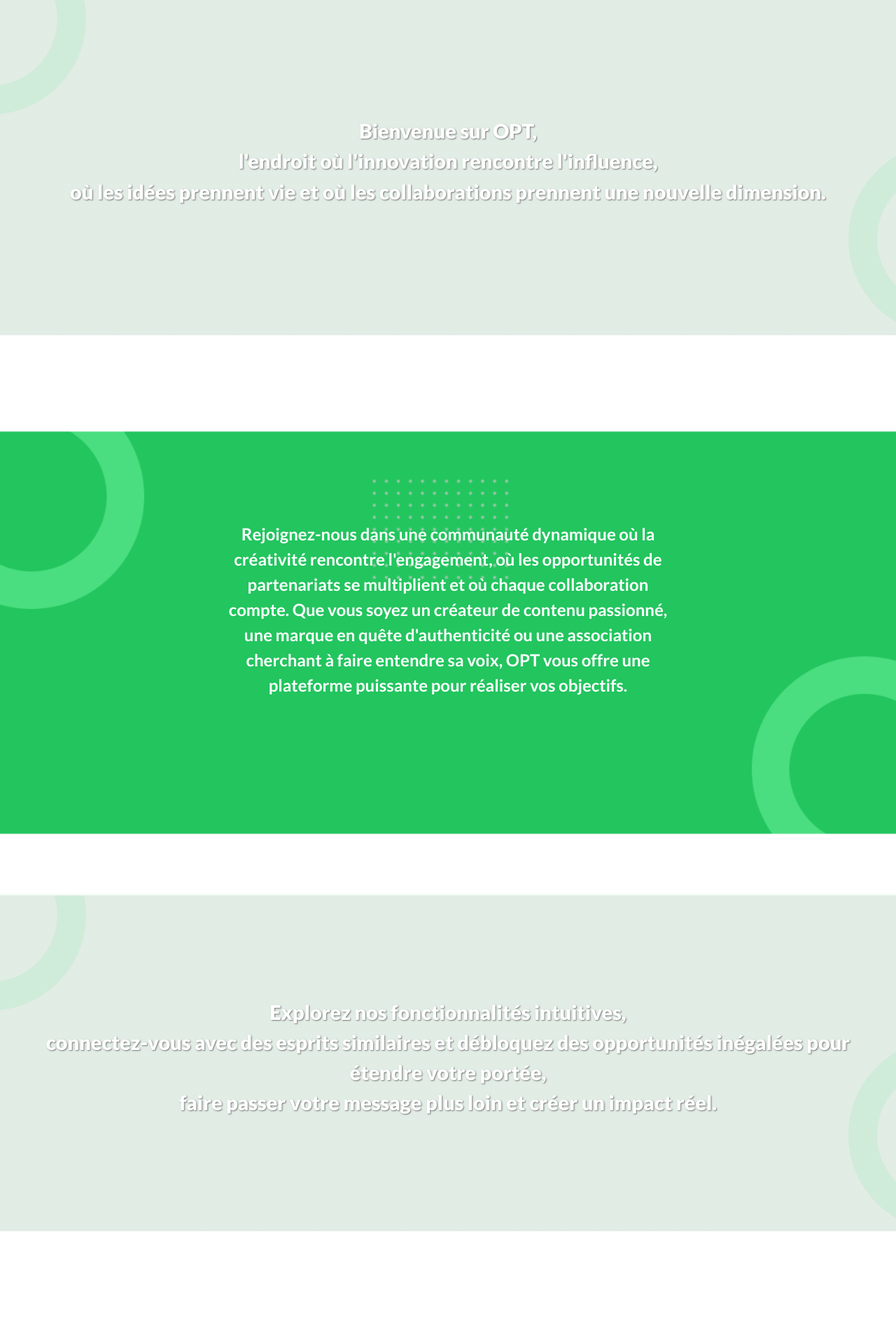
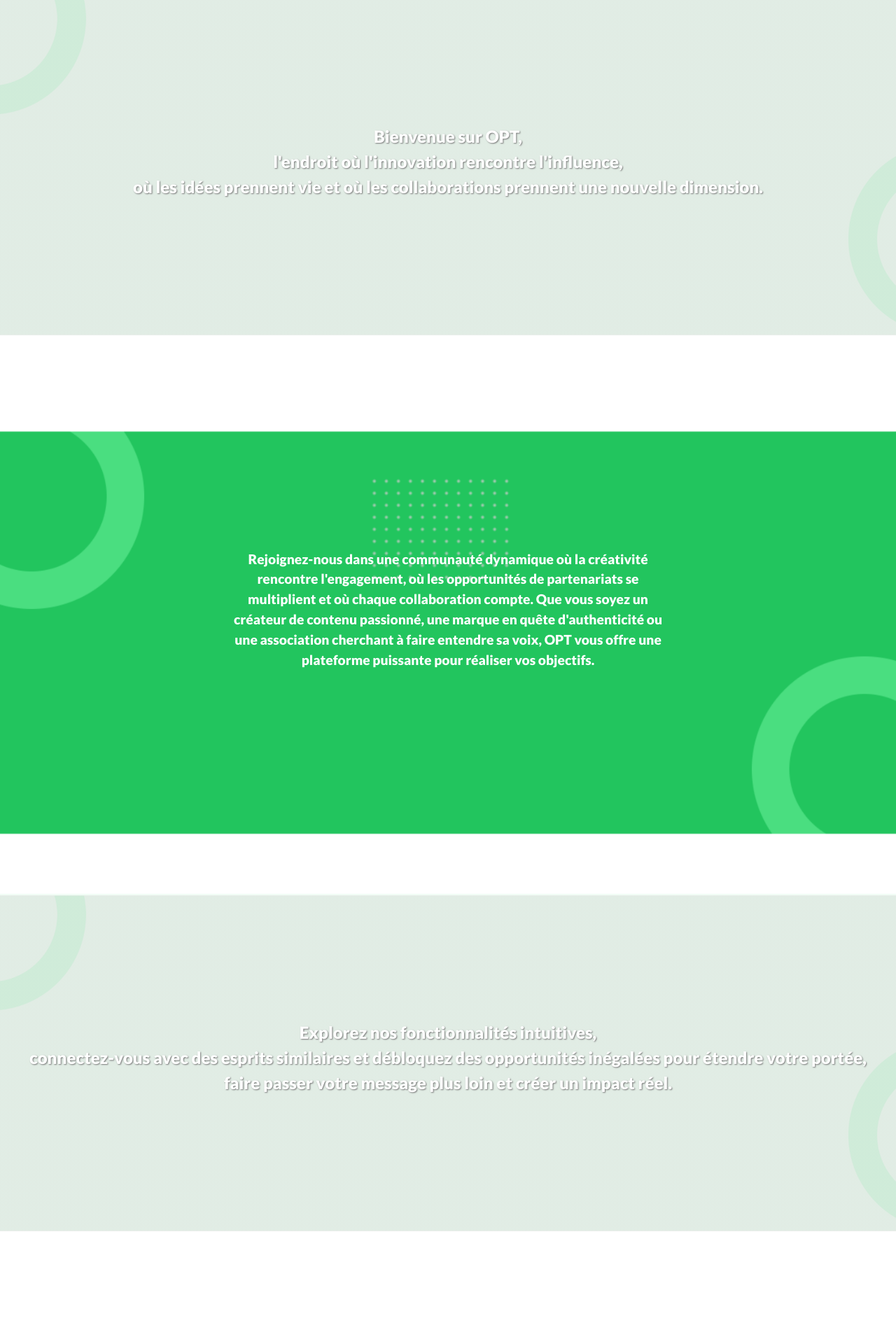
Before and after one commit to NNNACHID/Old_OPT_Project, a Django app: page / in a window 1280 px wide. Shown: the part 801-2721 px from the top of the page at 70% size. Run offline with Django 5.2, Linux system fonts and the light colour scheme; some libraries are stand-ins or nearby versions.

Commit message:
Fix front

```diff
--- a/src/MainApp/templates/home.html
+++ b/src/MainApp/templates/home.html
@@ -9,8 +9,8 @@
         </div>
         {% endfor %}
         <h1 class="">Opt.</h1>
-        <h2 class="fw-bold fs-2">Connectez votre créativité</h2>
-        <p>Découvrez la première plateforme de collaborations impactantes, où les créateurs de contenu, les annonceurs
+        <h2 class="fw-bolder fs-2">Connectez votre créativité</h2>
+        <p class="text-center fw-bold">Découvrez la première plateforme de collaborations impactantes, où les créateurs de contenu, les annonceurs
             et les
             associations se réunissent pour une cause commune.</p>
     </div>
@@ -26,7 +26,7 @@
 </div>
 <div class="container-fluid d-flex justify-content-center align-items-center text-center fw-bolder" id="third-hero">
     <div class="col-md-6">
-        <p>Rejoignez-nous dans une communauté dynamique où la créativité rencontre l'engagement, où les opportunités de
+        <p class="fw-bolder">Rejoignez-nous dans une communauté dynamique où la créativité rencontre l'engagement, où les opportunités de
             partenariats se multiplient et où chaque collaboration compte. Que vous soyez un créateur de contenu
             passionné,
             une
@@ -41,7 +41,7 @@
         inégalées pour étendre votre portée,<br> faire passer votre message plus loin et créer un impact réel.</p>
 </div>
 <div class="container-fluid d-flex justify-content-center fw-bolder align-items-center text-center " id="fifth-hero">
-    <div class="col-md-6 fw-bolder">
+    <div class="col-md-6 fw-bolder p-5">
         <p class="fw-bolder">Avec OPT, chaque collaboration est une opportunité de changer le monde.
             Prêt à faire partie de quelque chose de plus grand ?<br><br> Rejoignez-nous dès aujourd'hui et découvrez comment
             ensemble, nous
--- a/src/Users/templates/advertisers_list.html
+++ b/src/Users/templates/advertisers_list.html
@@ -23,7 +23,7 @@
             </div>
         </div>
         {% empty %}
-        <p class="m-auto">Pas d'associations pour le moment</p>
+        <p class="mx-auto mb-1">Pas d'annonceurs pour le moment</p>
         {% endfor %}
     </div>
 </div>
--- a/src/Users/templates/associations_list.html
+++ b/src/Users/templates/associations_list.html
@@ -23,7 +23,7 @@
             </div>
         </div>
         {% empty %}
-        <p class="m-auto">Pas d'associations pour le moment</p>
+        <p class="mx-auto mb-1">Pas d'associations pour le moment</p>
         {% endfor %}
     </div>
 </div>
--- a/src/static/style.css
+++ b/src/static/style.css
@@ -157,7 +157,7 @@
 
 #second-hero{
   color: #ffffff;
-  font-size: 1.8em;
+  font-size: 1.5em;
   text-shadow: 1px 1px 2px rgb(121, 121, 121);
   min-height: 60vh;
   height: 100%;
@@ -168,7 +168,7 @@
 
 #third-hero{
   color: #ffffff;
-  font-size: 1.5em;
+  font-size: 1.2em;
   min-height: 100vh;
   height: 100%;
   width: 100%;
@@ -182,7 +182,7 @@
   width: 100%;
   color: #ffffff;
   text-shadow: 1px 1px 2px rgb(121, 121, 121);
-  font-size: 1.8em;
+  font-size: 1.5em;
   background: linear-gradient(rgba(116, 116, 116, 0.123), rgba(116, 116, 116, 0.123)),url("images/hero-background-2.png") no-repeat center;
   background-size: cover;
 }
@@ -191,7 +191,7 @@
   min-height: 100vh;
   height: 100%;
   width: 100%;
-  font-size: 1.8em;
+  font-size: 1.5em;
   color: #37db73;
   background-color: #ffffff;
   background-size: cover;
```
